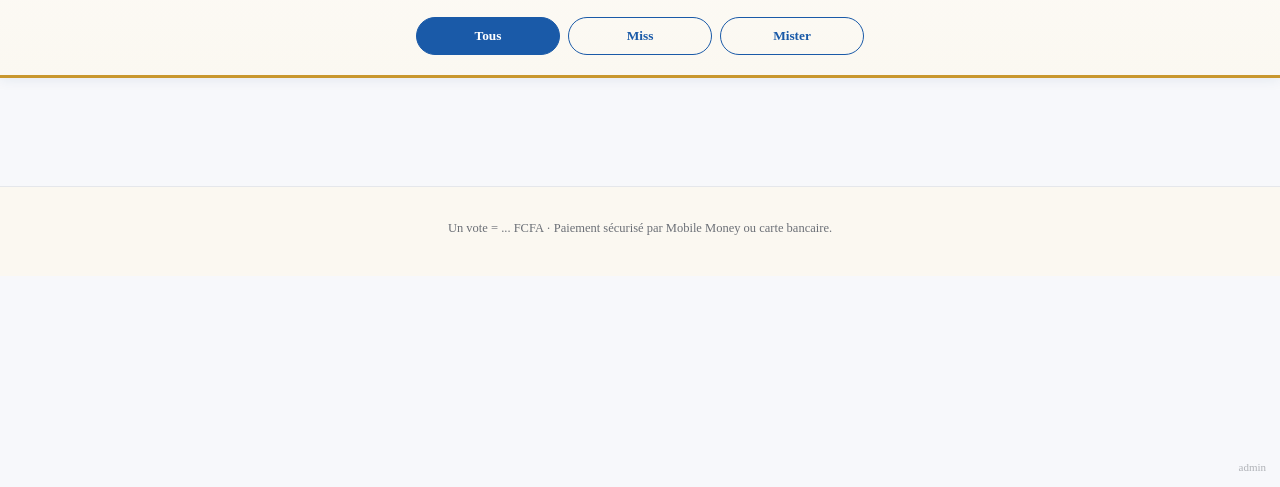
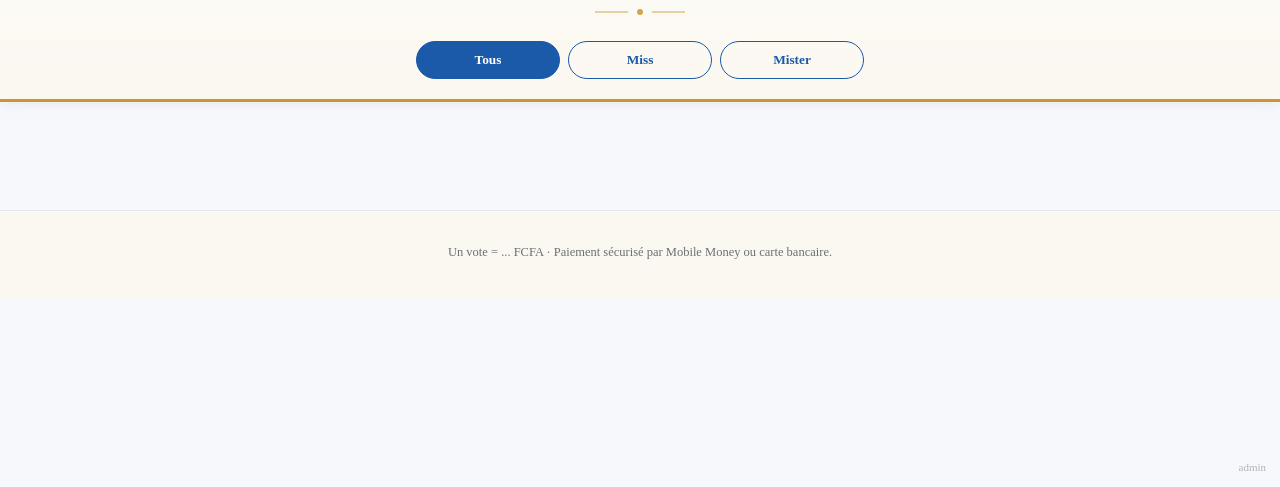
Before and after one commit to auraceolympegandaho/missandmisterflashadjarra, a plain HTML site: page public/index.html in a window 1280 px wide. Shown: the part 313-800 px from the top of the page. Drawn offline with nearby package versions, Linux system fonts and the light colour scheme; no server answers; a web font is replaced by a local one.

Commit message:
Update index.html

```diff
--- a/public/index.html
+++ b/public/index.html
@@ -13,6 +13,11 @@
   <img class="logo" src="/img/logo.jpg" alt="Miss & Mister Flash Adjarra" />
   <h1>Miss &amp; Mister</h1>
   <p>Flash Adjarra</p>
+  <svg class="divider" viewBox="0 0 90 10" xmlns="http://www.w3.org/2000/svg">
+    <line x1="0" y1="5" x2="33" y2="5" stroke="#c9972e" stroke-width="1"/>
+    <circle cx="45" cy="5" r="3" fill="#c9972e"/>
+    <line x1="57" y1="5" x2="90" y2="5" stroke="#c9972e" stroke-width="1"/>
+  </svg>
   <div class="tabs">
     <button class="tab-btn active" data-cat="">Tous</button>
     <button class="tab-btn" data-cat="Miss">Miss</button>
```
